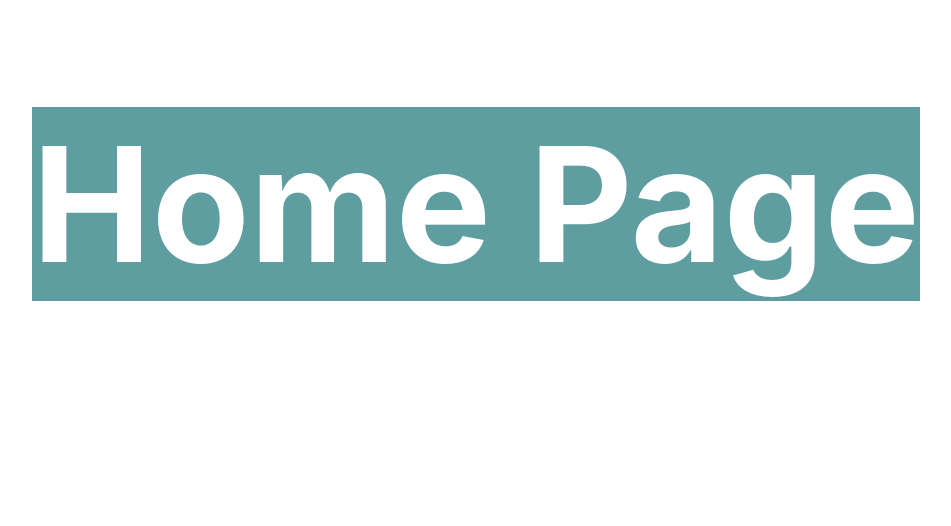
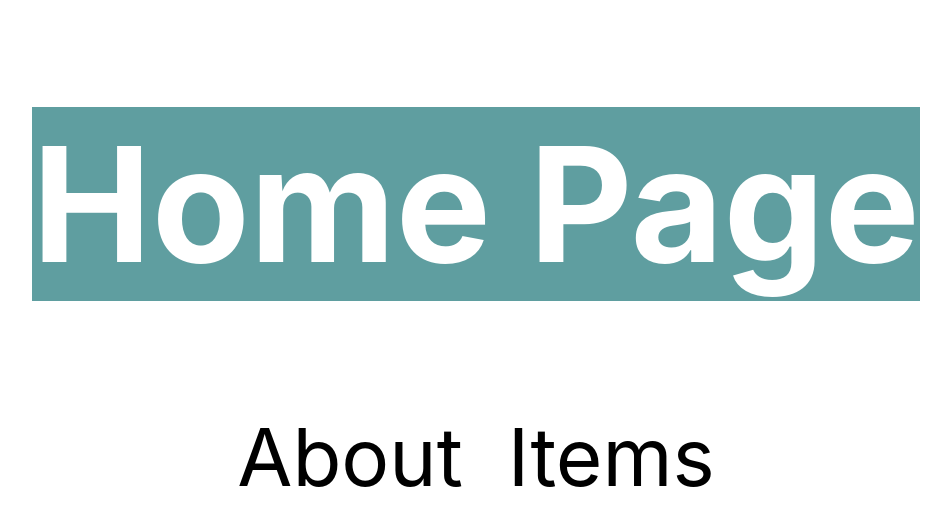
Before and after one commit to Falak0891/Intro-to-Routing, a React (Create React App) app: page / in a window 1280 px wide. Shown: the top 526 px of the page, without its empty margins (164-1115 px from the left). Built offline with nearby package versions, Linux system fonts and the light colour scheme.

Commit message:
Navigation using Link

```diff
--- a/src/pages/About.js
+++ b/src/pages/About.js
@@ -1,8 +1,10 @@
+import { Link } from "react-router-dom";
 function About() {
   return (
     <>
       <main>
         <h1>About Page</h1>
+        <Link to="/">back</Link>
       </main>
     </>
   );
--- a/src/pages/Home.js
+++ b/src/pages/Home.js
@@ -1,8 +1,12 @@
+import { Link } from "react-router-dom";
+
 function Home() {
   return (
     <>
       <main>
         <h1>Home Page</h1>
+        <Link to="/about">About</Link>&nbsp;&nbsp;
+        <Link to="/items">Items</Link>
       </main>
     </>
   );
--- a/src/pages/Items.js
+++ b/src/pages/Items.js
@@ -1,8 +1,11 @@
+import { Link } from "react-router-dom";
+
 function Items() {
   return (
     <>
       <main>
         <h1>Items Page</h1>
+        <Link to="/">back</Link>
       </main>
     </>
   );
```
